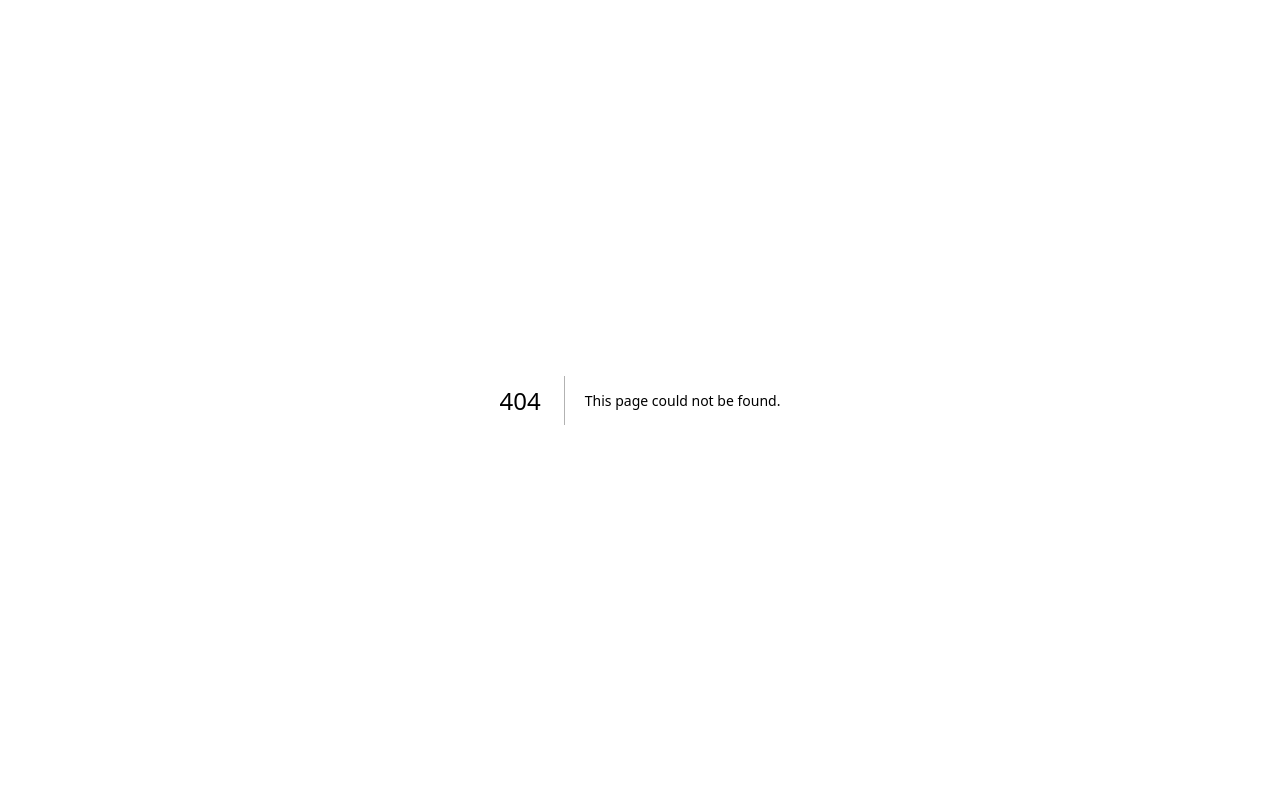
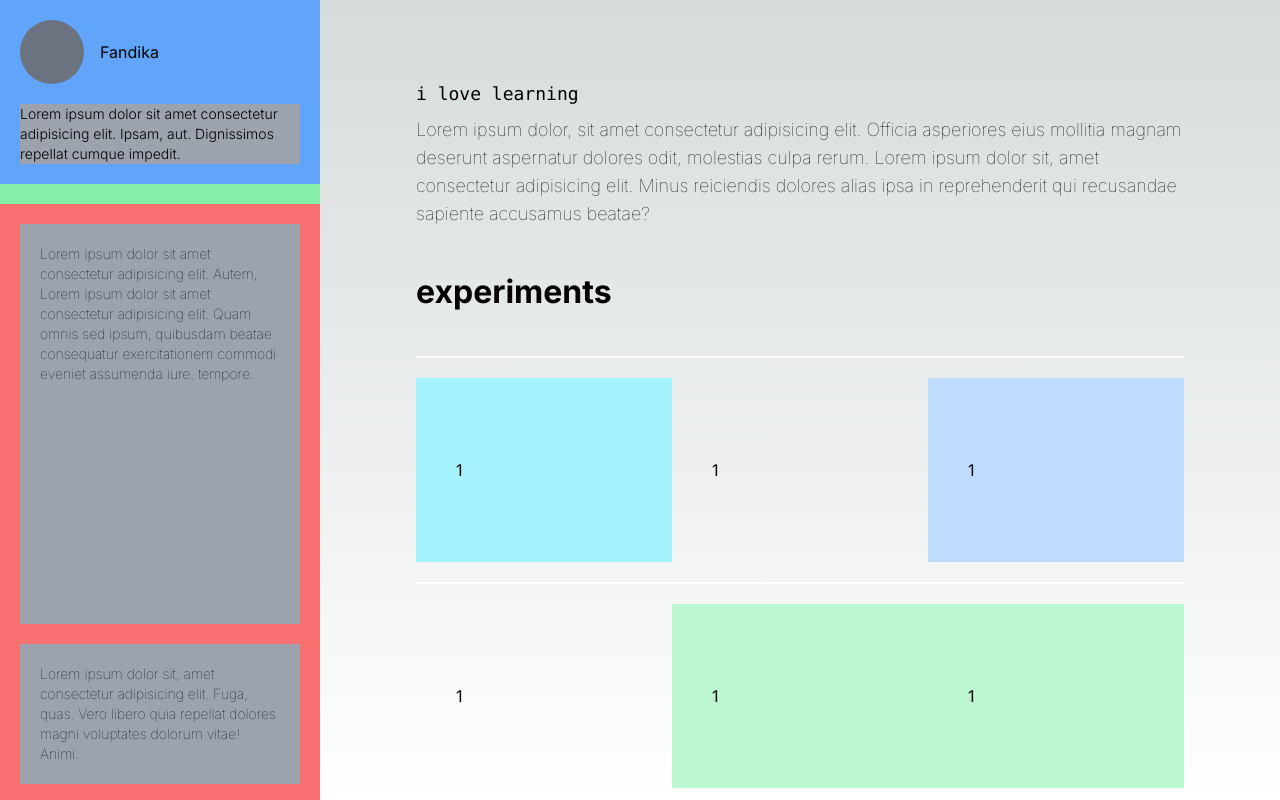
Before and after one commit to fandikaikhsan/personal, a Next.js app: page /experiment in a window 1280 px wide. Before the commit this address had no page. Built offline with nearby package versions, Linux system fonts and the light colour scheme.

Commit message:
feat: add page experiment

```diff
--- /dev/null
+++ b/src/app/experiment/page.tsx
@@ -0,0 +1,61 @@
+import { FaArrowRight } from "react-icons/fa6"
+import Sidebar from "@/components/nav/Sidebar"
+
+function ExperimentGrid() {
+  return (
+    <section className="flex flex-col gap-5">
+      <div className="flex-grow border-t-2 border-white"></div>
+      <div className=" grid grid-rows-3 lg:grid-rows-1 lg:grid-cols-3 ">
+        <div className=" p-10  py-20 bg-cyan-200">1</div>
+        <div className=" p-10  py-20 ">1</div>
+        <div className=" p-10  py-20 bg-blue-200">1</div>
+      </div>
+      <div className="flex-grow border-t-2 border-white"></div>
+      <div className=" grid grid-rows-3 lg:grid-rows-1 lg:grid-cols-3 ">
+        <div className=" p-10  py-20 ">1</div>
+        <div className=" p-10  py-20 bg-green-200">1</div>
+        <div className=" p-10  py-20 bg-green-200">1</div>
+      </div>
+      <div className="flex-grow border-t-2 border-white"></div>
+      <div className=" grid grid-rows-3 lg:grid-rows-1 lg:grid-cols-3 ">
+        <div className=" p-10  py-20 bg-cyan-200">1</div>
+        <div className=" p-10  py-20 ">1</div>
+        <div className=" p-10  py-20 bg-green-200">1</div>
+      </div>
+      <div className="flex-grow border-t-2 border-white"></div>
+      <div className="self-end px-5 flex gap-2 items-center text-white text-xl">
+        read more
+        <FaArrowRight />
+      </div>
+    </section>
+  )
+}
+
+export default function ExperimentPage() {
+  return (
+    <section className="relative flex h-screen w-screen overflow-x-hidden">
+      {/* left div */}
+      <Sidebar />
+      <section className="flex flex-col gap-10 w-[60%] mx-auto py-20">
+        <div className="flex flex-col gap-2">
+          <div className="text-lg font-mono">i love learning</div>
+          <div className="text-lg font-thin">
+            Lorem ipsum dolor, sit amet consectetur adipisicing elit. Officia
+            asperiores eius mollitia magnam deserunt aspernatur dolores odit,
+            molestias culpa rerum. Lorem ipsum dolor sit, amet consectetur
+            adipisicing elit. Minus reiciendis dolores alias ipsa in
+            reprehenderit qui recusandae sapiente accusamus beatae?
+          </div>
+        </div>
+        <div className="flex flex-col gap-10">
+          <h2 className="font-bold text-[2rem]">experiments</h2>
+          <div className="flex flex-col gap-[10rem]">
+            <ExperimentGrid />
+            <ExperimentGrid />
+            <ExperimentGrid />
+          </div>{" "}
+        </div>
+      </section>
+    </section>
+  )
+}
```
